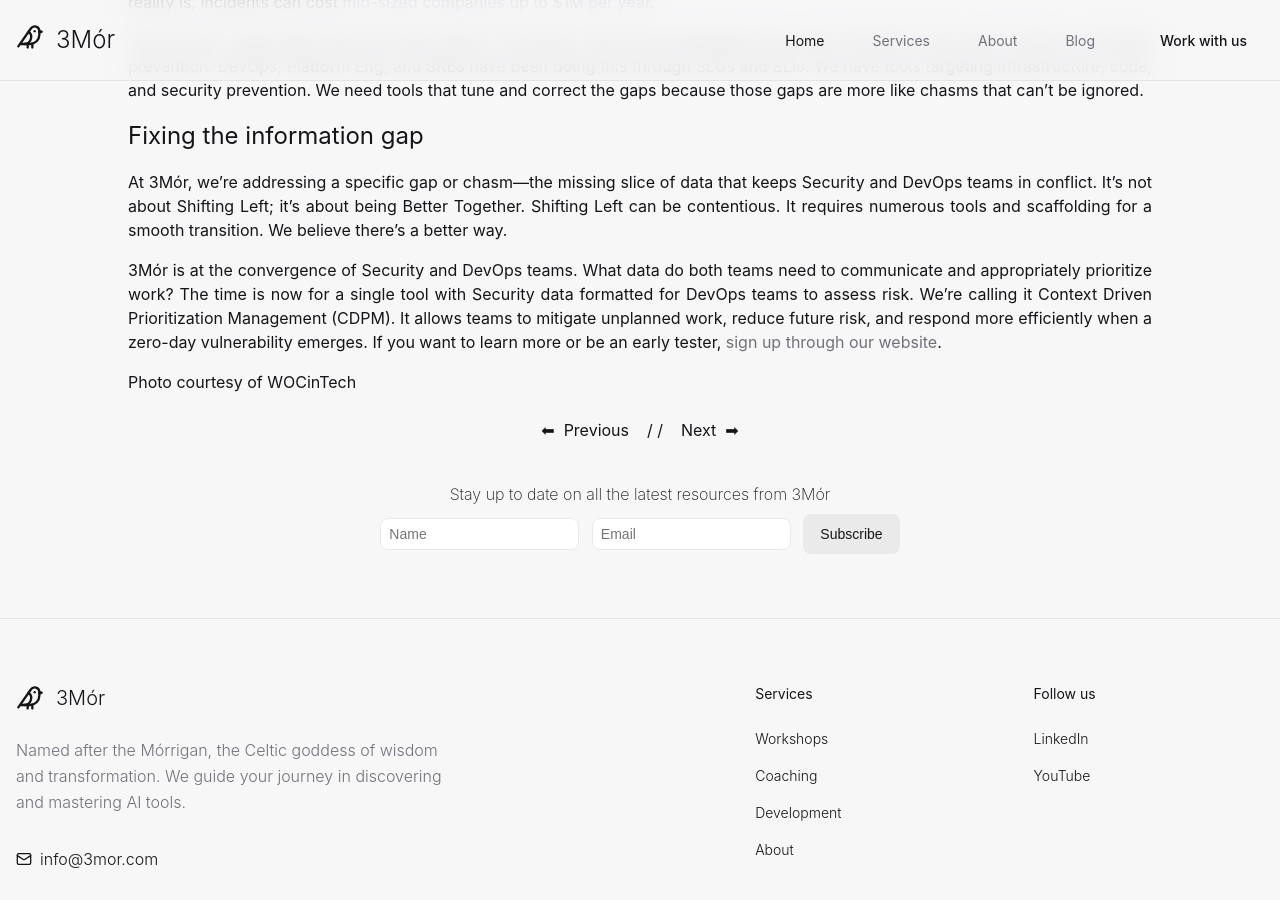
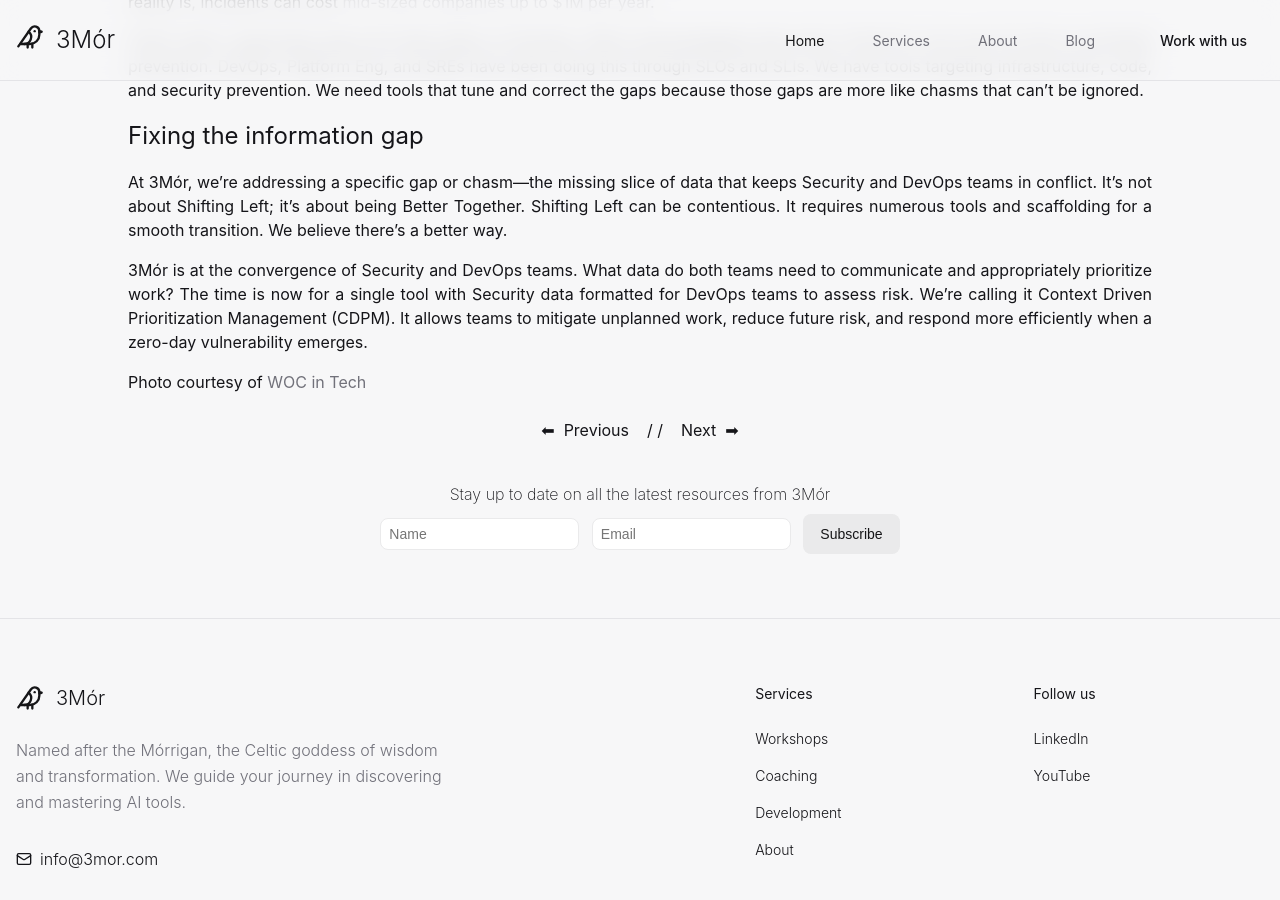
Before and after one commit to 3mor-io/3mor, a Jekyll site: the page built from website/_posts/2024-09-03-prevention.md, in a window 1280 px wide and 900 px high, scrolled down 1213 px. Built offline with Jekyll 4.4.1, drawn with Linux system fonts in a browser that asks for light colours; comment, search, counter and statistics services are not loaded.

Commit message:
Clean up blog posts

```diff
--- a/website/_posts/2024-09-03-prevention.md
+++ b/website/_posts/2024-09-03-prevention.md
@@ -24,6 +24,7 @@ That’s what I appreciate about the Next Wave of DevOps. We’re acknowledging
 
 At 3Mór, we’re addressing a specific gap or chasm—the missing slice of data that keeps Security and DevOps teams in conflict. It’s not about Shifting Left; it’s about being Better Together. Shifting Left can be contentious. It requires numerous tools and scaffolding for a smooth transition. We believe there’s a better way.
 
-3Mór is at the convergence of Security and DevOps teams. What data do both teams need to communicate and appropriately prioritize work? The time is now for a single tool with Security data formatted for DevOps teams to assess risk. We’re calling it Context Driven Prioritization Management (CDPM). It allows teams to mitigate unplanned work, reduce future risk, and respond more efficiently when a zero-day vulnerability emerges. If you want to learn more or be an early tester, [sign up through our website](https://3mor.io/).
+3Mór is at the convergence of Security and DevOps teams. What data do both teams need to communicate and appropriately prioritize work? The time is now for a single tool with Security data formatted for DevOps teams to assess risk. We’re calling it Context Driven Prioritization Management (CDPM). It allows teams to mitigate unplanned work, reduce future risk, and respond more efficiently when a zero-day vulnerability emerges.
+<!-- If you want to learn more or be an early tester, [sign up through our website](https://3mor.io/). -->
 
-Photo courtesy of WOCinTech
+Photo courtesy of [WOC in Tech](https://www.flickr.com/photos/wocintechchat/)
```
Also changed, not shown: website/_posts/2024-12-02-beyond-shift-left.md (+1 -1 lines), website/_posts/2024-12-20-unit-tests.md (+3 -5 lines), website/_posts/2025-01-08-automation-for-the-people.md (+0 -2 lines), website/_posts/2025-05-17-how-many-tokens-to-play-a-game-of-chess.md (+2 -2 lines).
